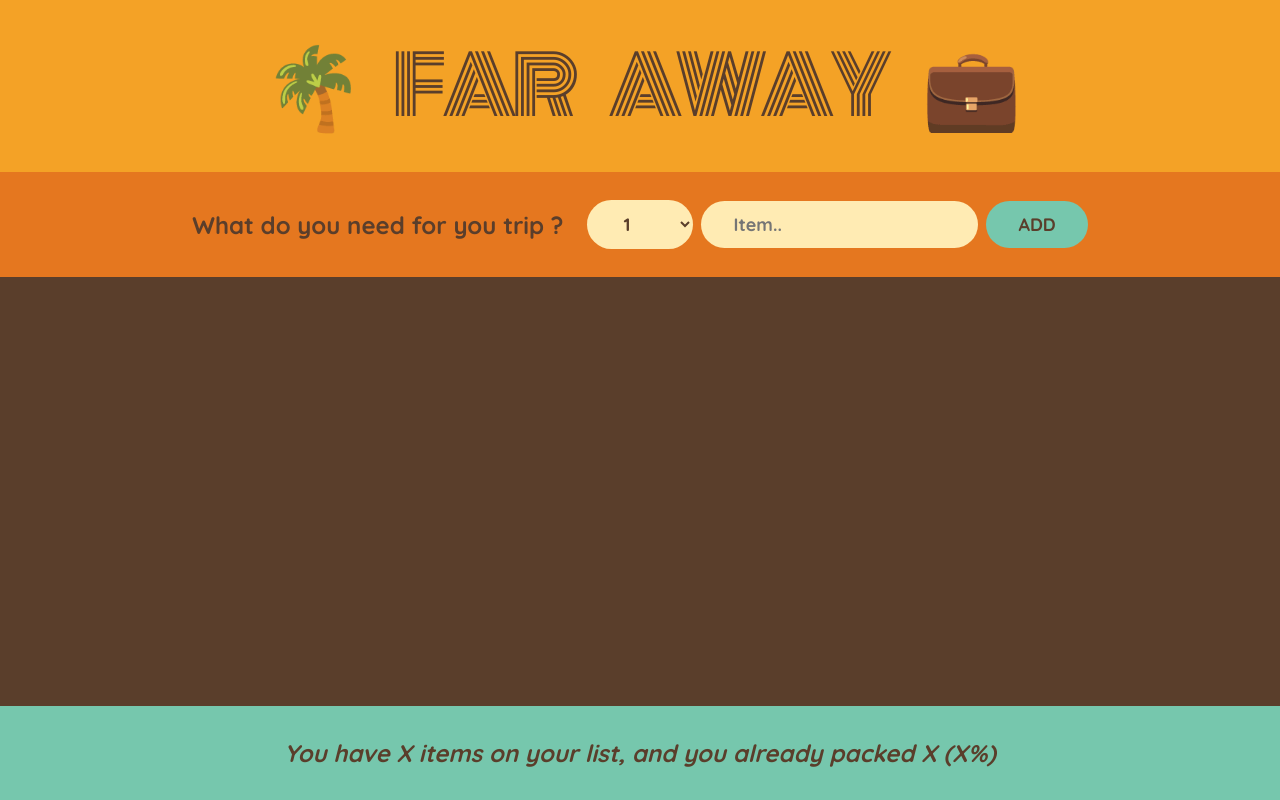
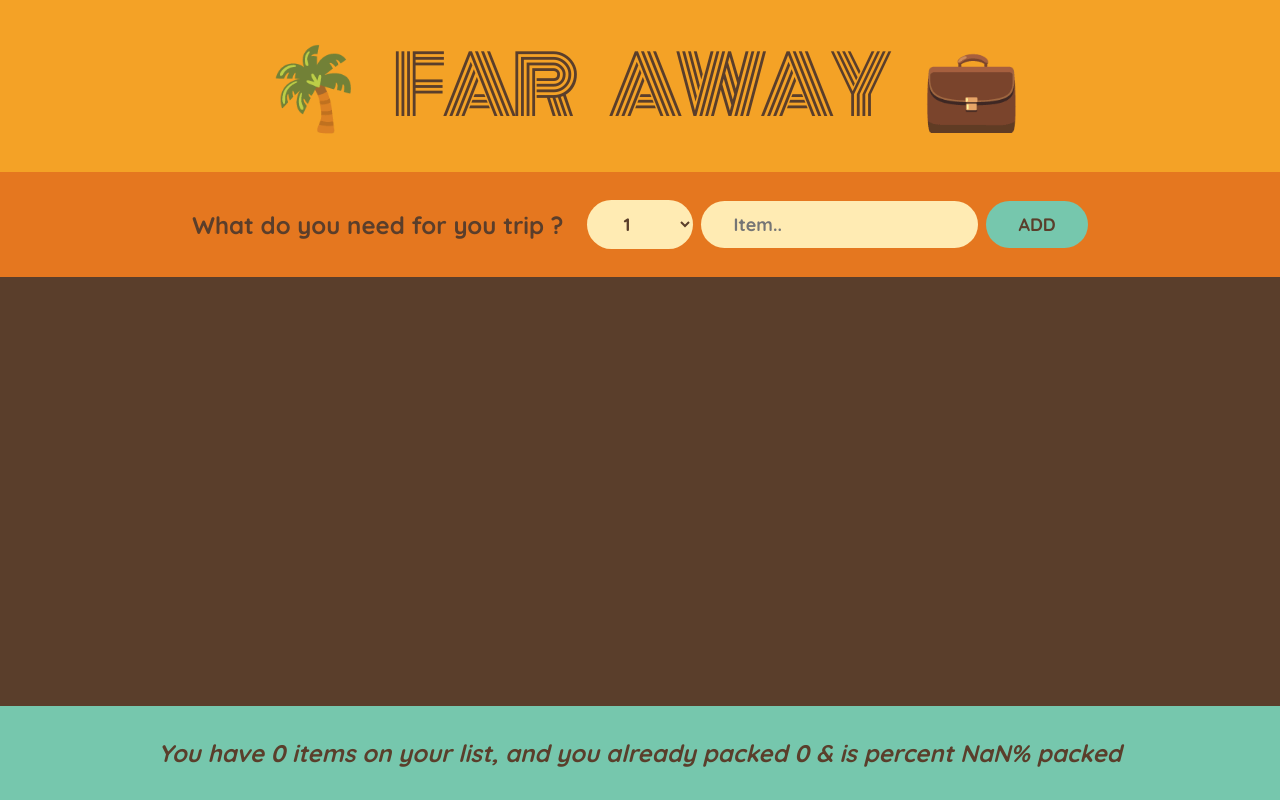
Before and after one commit to AkshitLakhera/React-bootcamp-projects, a React (Create React App) app in the folder React  project 3/travel-list/: page / in a window 1280 px wide. Built offline with nearby package versions, Linux system fonts and the light colour scheme.

Commit message:
Added derived state

```diff
--- a/React  project 3/travel-list/src/App.js
+++ b/React  project 3/travel-list/src/App.js
@@ -22,7 +22,7 @@ return(
     <Logo/>
     <Form onAddItems={handleAddItems}/>
     <PackingList items={items}  onDeleteItems={handleDeleteItems} onToggleItems={handleToggleItems}/>
-    <Stats/>
+    <Stats items={items}/>
 
     </div>
 )
@@ -84,10 +84,13 @@ function Item({item , onDeleteItems , onToggleItems}){
     </li>
     );
 }
-function Stats (){
+function Stats ({items}){
+    const totalItems = items.length;
+    const numPacked =  items.filter((item) => item.packed).length;
+    const percentage = Math.round(numPacked/totalItems * 100)
     return(
     <footer className='stats'>
-        <em>You have X items on your list, and you already packed X (X%)</em>
+        <em>You have {totalItems} items on your list, and you already packed {numPacked} & is percent  {percentage}% packed</em>
     </footer>
 )
 }
```
